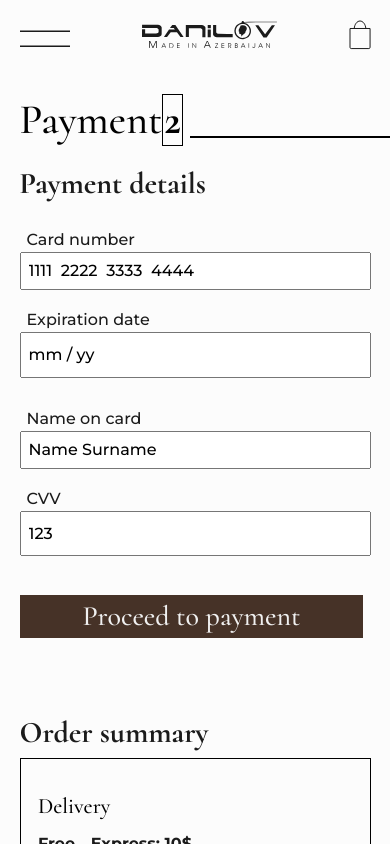
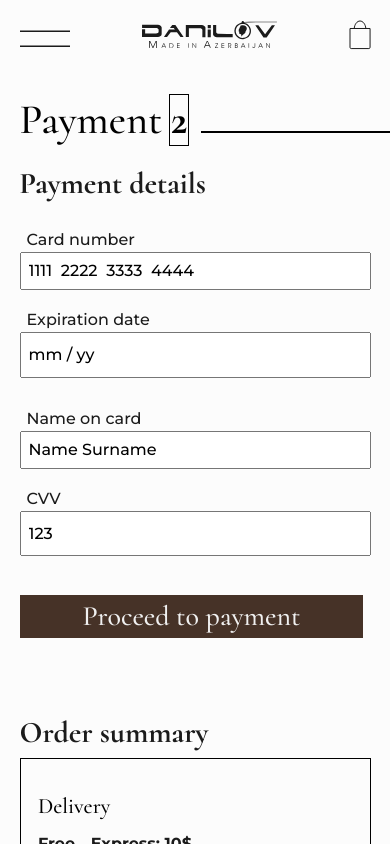
Before and after one commit to alizada121/danilov-app, a React (Create React App) app: page /payment in a window 390 px wide. Shown: the top 844 px of the page. Built offline with nearby package versions, Linux system fonts and the light colour scheme.

Commit message:
delivery , payment

```diff
--- a/src/component/Button/Button.css
+++ b/src/component/Button/Button.css
@@ -7,6 +7,14 @@
     background-color:  #463227;
     outline: none;
     border: none;
+    color: #F0F0F0;
+    transition: 0.6s;
+ }
+ .proceed:hover{
+    color: #463227;
+    background-color: #F0F0F0;
+
+    transition: 0.6s;
  }
  .procesDiv{
   padding: 30px 30px 0 10px;
--- a/src/components/Delivery/Delivery.css
+++ b/src/components/Delivery/Delivery.css
@@ -12,6 +12,16 @@
 .birbir{
     text-align: left;
 
+}
+.witdhButton{
+    transition: 0.6s;
+    background-color: #463227;
+    color: #F0F0F0;
+}
+.witdhButton:hover{
+    transition: 0.6s;
+    color: #463227;
+    background-color: #F0F0F0;
 }
 .spanbir{
     font-family: "Cormorant";
--- a/src/components/Delivery/Delivery.js
+++ b/src/components/Delivery/Delivery.js
@@ -87,12 +87,12 @@ const   Delivery = ({ type,showPassword, textHeader1, showing, editInput , login
                     </div>
 
                     <div className='collection-heading'>
-                        <div className='collection-heading-text'>
-                            <h1 className="hihi">Delivery</h1>
+                        <div className='collection-heading-text' id='collection-heading-text'>
+                            <h1 className="hihi"  id='andAdditional1'>Delivery</h1>
                            <span className="spanbir">1</span>
                         </div>
 
-                        <div className='collection-line-cont'>
+                        <div className='collection-line-cont' id='andAdditional3'>
                             <div className='collection-line'></div>
                         </div>
                     </div>
--- a/src/components/Payment/Payment.css
+++ b/src/components/Payment/Payment.css
@@ -222,6 +222,18 @@
     margin-top: 5%;
 }
 
+.payment-success-button {
+    color: #F0F0F0;
+    background-color: #463227;
+    transition: 0.6s;
+}
+
+.payment-success-button:hover {
+    background-color: #F0F0F0;
+    color: #463227;
+    transition: 0.6s;
+}
+
 .Order-summary {
     width: 100%;
     text-align: left;
@@ -343,6 +355,18 @@
     justify-content: space-between;
     margin-top: 7%;
 }
+#collection-heading-text{
+    margin-right: 1%;
+}
+#andAdditional1 {
+    margin-right: 3%;
+}
+#andAdditional3 {
+    /* margin-right: 5%; */
+}
+#andAdditional3 {
+    width: 78%;
+}
 
 .Order-total h4 {
     font-family: 'Montserrat';
@@ -394,28 +418,32 @@
     color: #463227;
     /* margin-bottom: 5%; */
 }
-.payment-receipt{
+
+.payment-receipt {
     width: 100%;
     display: flex;
     text-align: center;
     margin: 3% auto 0 auto;
     flex-direction: column;
 }
-.brdr1{
+
+.brdr1 {
     width: 120px;
     height: 2px;
     color: #000;
     border-bottom: 1px solid black;
     margin: -0.5% auto 5% auto
+}
 
-}
 .Payment-success button {
     width: 40%;
 
 }
-.payment-success{
+
+.payment-success {
     text-align: center;
 }
+
 .Payment-success button {
     padding-top: 1%;
     padding-bottom: 1%;
@@ -831,16 +859,125 @@
         font-weight: 400;
     }
 }
+
 @media screen and (max-width: 500px) {
-   .Payment-details{
+    .Payment-details {
         padding: 0% 0%;
     }
+
     .Order-summary-container {
         width: 100%;
         margin-left: 0%;
         margin-right: 0%;
     }
 }
+
+@media screen and (max-width: 1000px) {
+    #collection-heading-text {
+        width: 28%;
+    }
+}
+
+@media screen and (max-width: 980px) {
+    #andAdditional3 {
+        width: 76%;
+    }
+}
+@media screen and (max-width: 910px) {
+    #andAdditional3 {
+   margin-left: 3%;
+    }
+}
+@media screen and (max-width: 790px) {
+    #andAdditional3 {
+   margin-left: 5%;
+   margin-bottom: 2%;
+    }
+}
+@media screen and (max-width: 769px) {
+    #andAdditional3 {
+   margin-left: 0%;
+   margin-bottom: 1%;
+    }
+}
+@media screen and (max-width: 705px) {
+    #andAdditional3 {
+   margin-left: 3%;
+   margin-bottom: 1%;
+    }
+}
+@media screen and (max-width: 615px) {
+    #andAdditional3 {
+   margin-left: 5%;
+   margin-bottom: 1.5%;
+    }
+}
+@media screen and (max-width: 580px) {
+    #andAdditional3 {
+   margin-left: 7%;
+   margin-bottom: 2%;
+    }
+}
+@media screen and (max-width: 550px) {
+    #andAdditional3 {
+   margin-left: 10%;
+   margin-bottom: 2%;
+    }
+    #andAdditional1{
+        margin-right: 10%;
+    }
+}
+@media screen and (max-width: 480px) {
+    #andAdditional3 {
+   margin-left: 12%;
+   margin-bottom: 2%;
+    }
+    #andAdditional1{
+        margin-right: 18%;
+    }
+}
+@media screen and (max-width: 450px) {
+    #andAdditional3 {
+   margin-left: 14%;
+   margin-bottom: 2%;
+    }
+    #andAdditional1{
+        margin-right: 24%;
+    }
+}
+@media screen and (max-width: 430px) {
+    #andAdditional3 {
+   margin-left: 18%;
+   margin-bottom: 2%;
+    }
+    #andAdditional1{
+        margin-right: 36%;
+    }
+}
+@media screen and (max-width: 400px) {
+    #andAdditional3 {
+   margin-left: 20%;
+   margin-bottom: 2.5%;
+    }
+    #andAdditional1{
+        margin-right: 44%;
+    }
+}
 @media screen and (max-width: 370px) {
-
+    #andAdditional3 {
+   margin-left: 9%;
+   margin-bottom: 4%;
     }
+    #andAdditional1{
+        margin-right: 6%;
+    }
+}
+@media screen and (max-width: 350px) {
+    #andAdditional3 {
+   margin-left: 12%;
+   margin-bottom: 4%;
+    }
+    #andAdditional1{
+        margin-right: 18%;
+    }
+}
--- a/src/components/Payment/Payment.jsx
+++ b/src/components/Payment/Payment.jsx
@@ -32,12 +32,12 @@ function Payment() {
                             </div>
 
                             <div className='collection-heading'>
-                                <div className='collection-heading-text'>
-                                    <h1 className="hihi">Payment</h1>
-                                    <span className="spanbir">2</span>
+                                <div className='collection-heading-text' id='collection-heading-text'>
+                                    <h1 className="hihi " id='andAdditional1'>Payment</h1>
+                                    <span className="spanbir andAdditional2">2</span>
                                 </div>
 
-                                <div className='collection-line-cont'>
+                                <div className='collection-line-cont ' id='andAdditional3'>
                                     <div className='collection-line'></div>
                                 </div>
                             </div>
```
Lines whose indentation alone changed are shown as unchanged.
